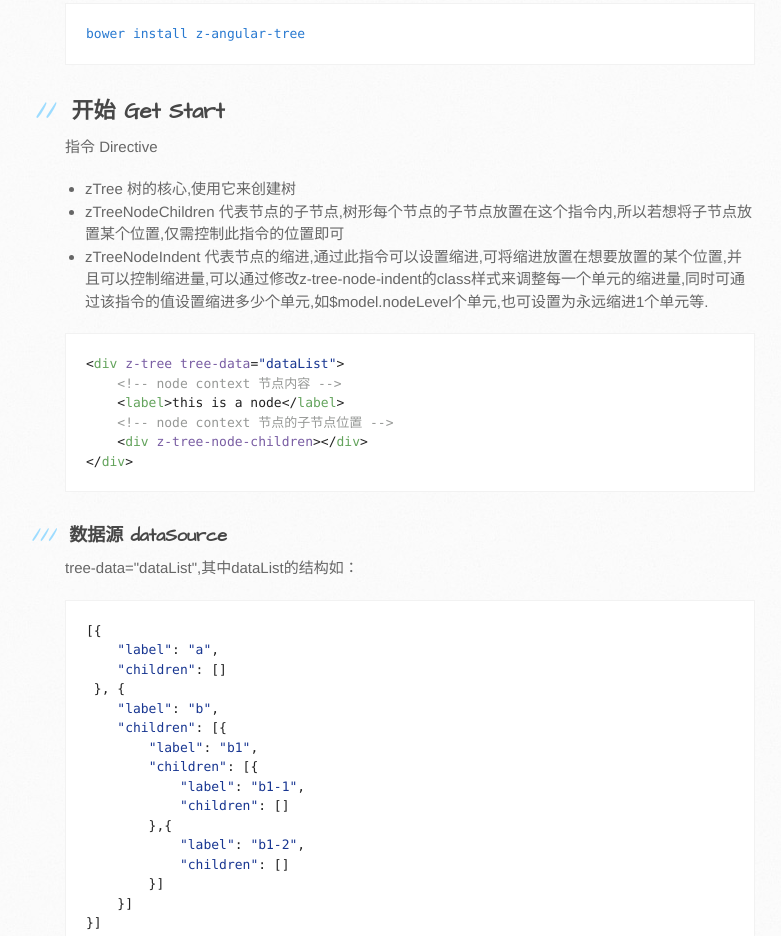
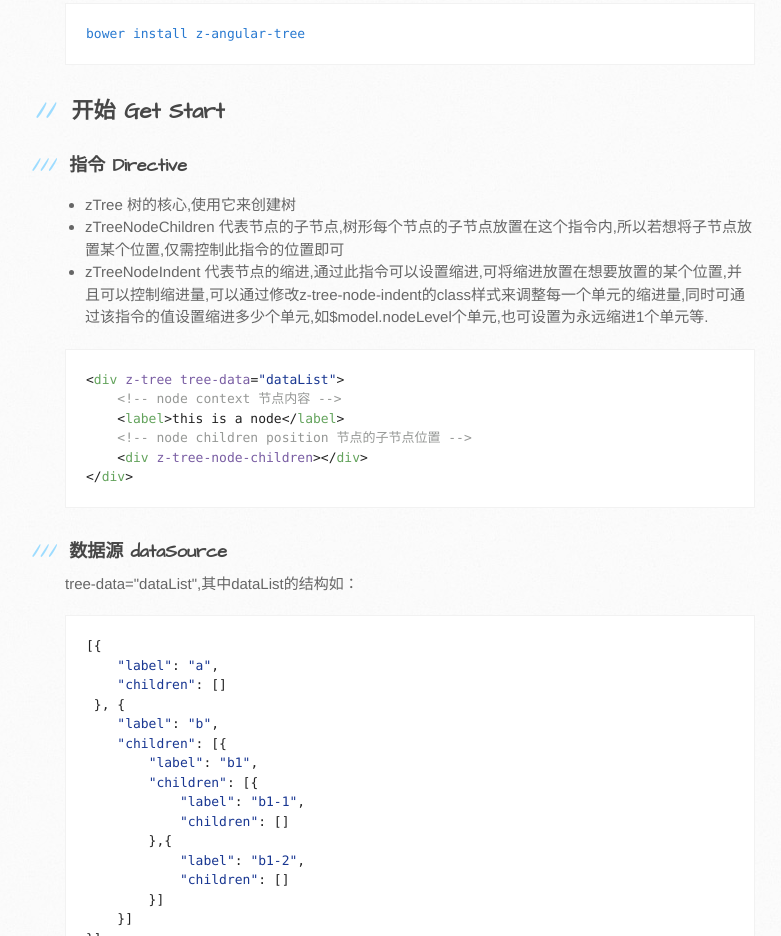
Before and after one commit to pop-lee/z-angular-tree, a website: page index.html in a window 1280 px wide. Shown: the part 986-1922 px from the top of the page, without its empty margins (105-886 px from the left). Drawn offline with Linux system fonts and the light colour scheme.

Commit message:
Create gh-pages branch via GitHub

```diff
--- a/index.html
+++ b/index.html
@@ -77,7 +77,8 @@
 <h2>
 <a id="开始-get-start" class="anchor" href="#%E5%BC%80%E5%A7%8B-get-start" aria-hidden="true"><span aria-hidden="true" class="octicon octicon-link"></span></a>开始 Get Start</h2>
 
-<p>指令 Directive</p>
+<h3>
+<a id="指令-directive" class="anchor" href="#%E6%8C%87%E4%BB%A4-directive" aria-hidden="true"><span aria-hidden="true" class="octicon octicon-link"></span></a>指令 Directive</h3>
 
 <ul>
 <li>zTree 树的核心,使用它来创建树</li>
@@ -88,7 +89,7 @@
 <div class="highlight highlight-text-html-basic"><pre>&lt;<span class="pl-ent">div</span> <span class="pl-e">z-tree</span> <span class="pl-e">tree-data</span>=<span class="pl-s"><span class="pl-pds">"</span>dataList<span class="pl-pds">"</span></span>&gt;
     <span class="pl-c">&lt;!-- node context 节点内容 --&gt;</span>
     &lt;<span class="pl-ent">label</span>&gt;this is a node&lt;/<span class="pl-ent">label</span>&gt;
-    <span class="pl-c">&lt;!-- node context 节点的子节点位置 --&gt;</span>
+    <span class="pl-c">&lt;!-- node children position 节点的子节点位置 --&gt;</span>
     &lt;<span class="pl-ent">div</span> <span class="pl-e">z-tree-node-children</span>&gt;&lt;/<span class="pl-ent">div</span>&gt;
 &lt;/<span class="pl-ent">div</span>&gt;</pre></div>
 
```
Also changed, not shown: params.json (+1 -1 lines).
